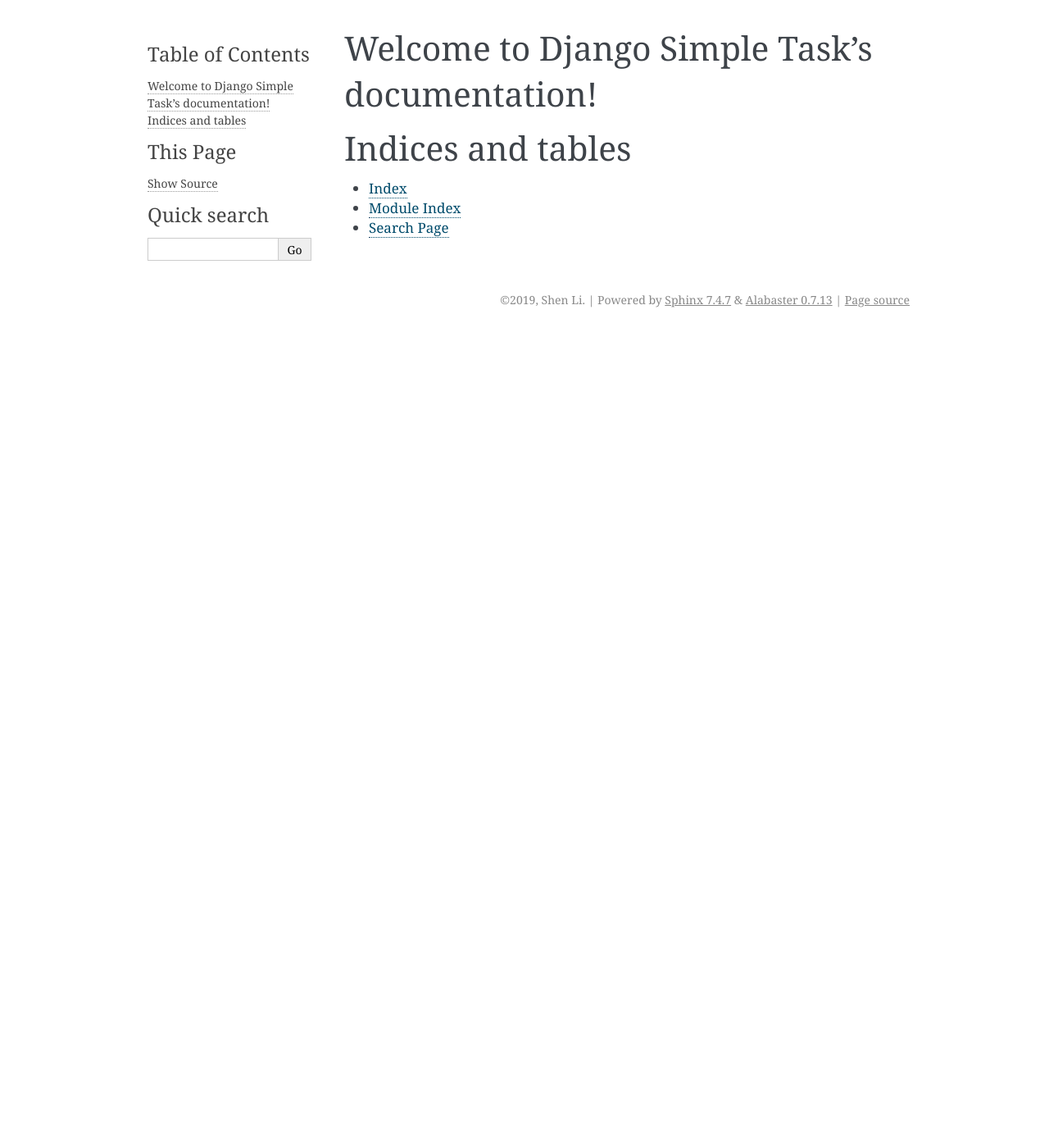
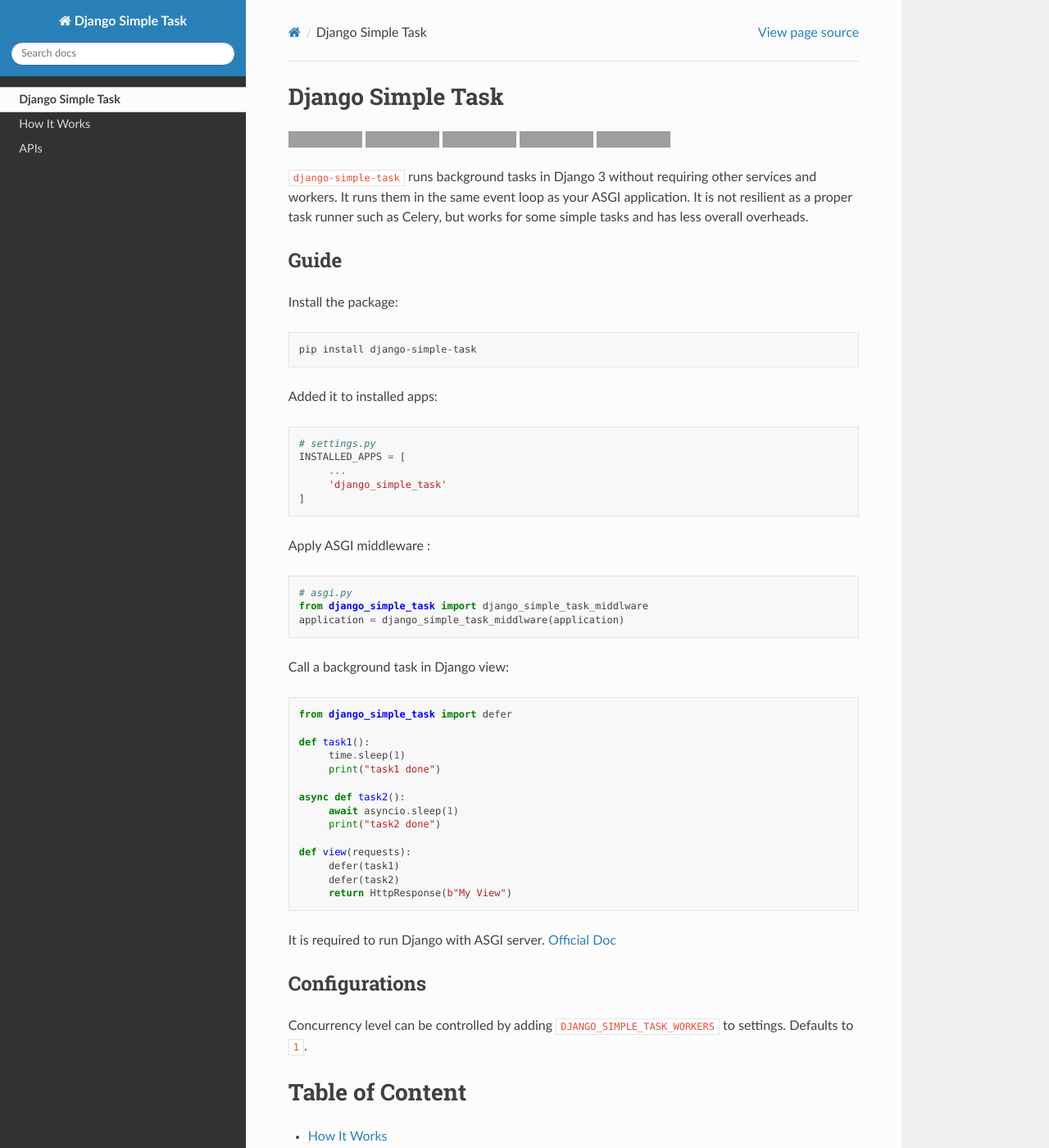
Before and after one commit to ericls/django-simple-task, a Sphinx documentation site: the page built from docs/index.rst, in a window 1280 px wide and 1400 px high. Shown: the whole window at 82% size. Built offline with Sphinx 7.4.7 and the Read the Docs theme 2.0.0, drawn with Linux system fonts in a browser that asks for light colours; some of the changed text lies outside the part shown; grey boxes are pictures that could not be loaded.

Commit message:
Sphinx docs

```diff
--- /dev/null
+++ b/docs/api/django_simple_task.rst
@@ -0,0 +1,7 @@
+django_simple_task
+------------------
+
+.. automodule:: django_simple_task
+   :members:
+   :undoc-members:
+   :show-inheritance:
--- /dev/null
+++ b/docs/api/modules.rst
@@ -0,0 +1,7 @@
+APIs
+==================
+
+.. toctree::
+   :maxdepth: 4
+
+   django_simple_task
--- a/docs/conf.py
+++ b/docs/conf.py
@@ -1,3 +1,9 @@
+import os
+import sys
+
+sys.path.append(os.path.abspath('../'))
+os.environ.setdefault('DJANGO_SETTINGS_MODULE', 'tests.settings')
+
 # Configuration file for the Sphinx documentation builder.
 #
 # This file only contains a selection of the most common options. For a full
@@ -17,9 +23,9 @@
 
 # -- Project information -----------------------------------------------------
 
-project = 'Django Simple Task'
-copyright = '2019, Shen Li'
-author = 'Shen Li'
+project = "Django Simple Task"
+copyright = "2019, Shen Li"
+author = "Shen Li"
 
 
 # -- General configuration ---------------------------------------------------
@@ -27,16 +33,15 @@
 # Add any Sphinx extension module names here, as strings. They can be
 # extensions coming with Sphinx (named 'sphinx.ext.*') or your custom
 # ones.
-extensions = [
-]
+extensions = ["sphinx_rtd_theme", "m2r", "sphinx.ext.autodoc"]
 
 # Add any paths that contain templates here, relative to this directory.
-templates_path = ['_templates']
+templates_path = ["_templates"]
 
 # List of patterns, relative to source directory, that match files and
 # directories to ignore when looking for source files.
 # This pattern also affects html_static_path and html_extra_path.
-exclude_patterns = ['_build', 'Thumbs.db', '.DS_Store']
+exclude_patterns = ["_build", "Thumbs.db", ".DS_Store"]
 
 
 # -- Options for HTML output -------------------------------------------------
@@ -44,9 +49,9 @@
 # The theme to use for HTML and HTML Help pages.  See the documentation for
 # a list of builtin themes.
 #
-html_theme = 'alabaster'
+html_theme = "sphinx_rtd_theme"
 
 # Add any paths that contain custom static files (such as style sheets) here,
 # relative to this directory. They are copied after the builtin static files,
 # so a file named "default.css" will overwrite the builtin "default.css".
-html_static_path = ['_static']
+html_static_path = ["_static"]
--- /dev/null
+++ b/docs/how-it-works.md
@@ -0,0 +1,12 @@
+# How It Works
+
+Here's a simple overview of how it works:
+
+1. On application start, a queue is created and a number of workers starts to listen to the queue
+2. When `defer` is called, a task(function or coroutine function) is added to the queue
+3. When a worker gets a task,  it runs it or delegates it to a threadpool
+4. On application shutdown, it waits for tasks to finish before exiting ASGI server
+
+On a more detailed note, `django_simple_task_middlware` hooks up to [ASGI lifespan](https://asgi.readthedocs.io/en/latest/specs/lifespan.html) calls, and on application start up it creates a `asyncio.Queue` and save it as well as the running event loop in [AppConfig](https://docs.djangoproject.com/en/3.0/ref/applications/#django.apps.AppConfig). A number of workers (defaults to 1) would then start  to listen to the queue.  When `django_simple_task.defer` is called, it gets the event loop and queue from `AppConfig` and put the task in the queue by calling `call_soon_threadsafe` on the loop.
+
+A queue is used here so that we can have more control over concurrency level, and it would be helpful if we want to add more complex things such as retry mechanism. More importantly, on application shutdown, it allows us to make sure the task queues are finished before exiting ASGI server.
--- a/docs/index.rst
+++ b/docs/index.rst
@@ -3,18 +3,19 @@
    You can adapt this file completely to your liking, but it should at least
    contain the root `toctree` directive.
 
-Welcome to Django Simple Task's documentation!
+
+.. mdinclude:: ../README.md
+
+Table of Content
 ==============================================
 
 .. toctree::
+   :hidden:
+
+   self
+
+.. toctree::
    :maxdepth: 2
-   :caption: Contents:
 
-
-
-Indices and tables
-==================
-
-* :ref:`genindex`
-* :ref:`modindex`
-* :ref:`search`
+   how-it-works.md
+   api/modules.md
--- a/pyproject.toml
+++ b/pyproject.toml
@@ -22,7 +22,8 @@
 flake8 = "^3.7.9"
 pytest-cov = "^2.8.1"
 sphinx = "^2.3.1"
-recommonmark = "^0.6.0"
+sphinx-rtd-theme = "^0.4.3"
+m2r = "^0.2.1"
 
 [build-system]
 requires = ["poetry>=0.12"]
```
Also changed, not shown: 2 other files.
